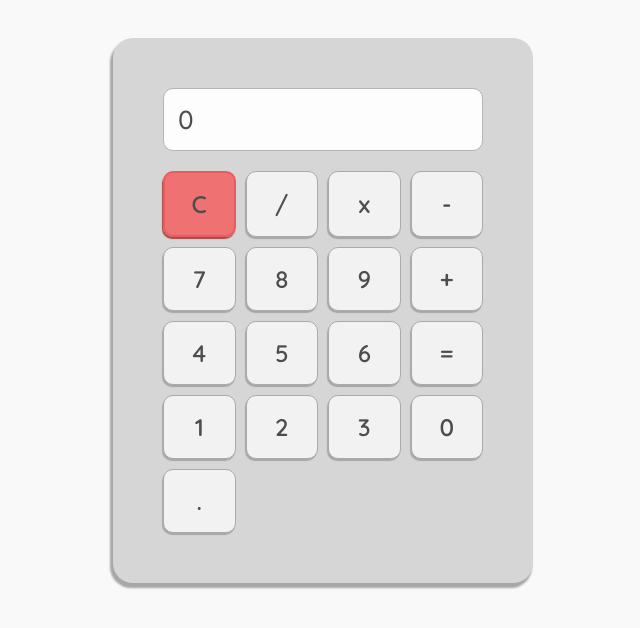
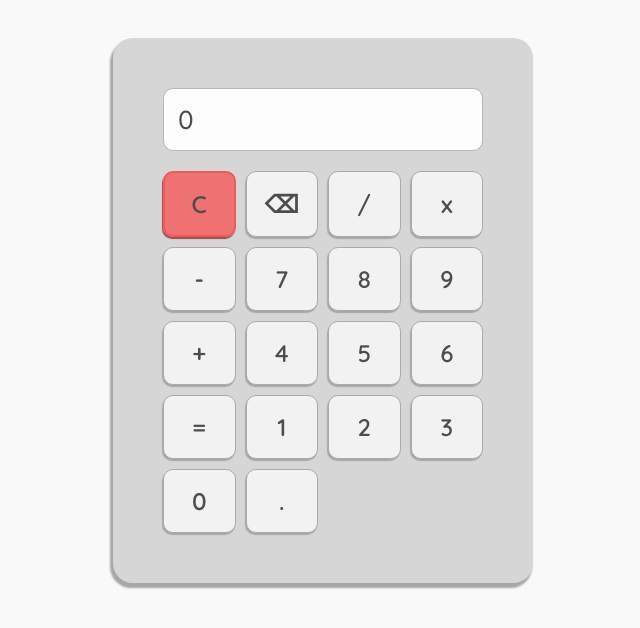
Before and after one commit to Maryann-beep/React-calculator-app, a React (Vite) app: page / in a window 1280 px wide. Shown: the top 628 px of the page, without its empty margins (317-957 px from the left). Built offline with nearby package versions, Linux system fonts and the light colour scheme.

Commit message:
Fix calculator bug with multi-digit number input

```diff
--- a/package.json
+++ b/package.json
@@ -3,6 +3,8 @@
   "private": true,
   "version": "0.0.0",
   "type": "module",
+  "homepage": "https://mary1na-code.github.io/React-calculator-app/",
+
   "scripts": {
     "dev": "vite",
     "build": "vite build",
--- a/src/App.jsx
+++ b/src/App.jsx
@@ -1,55 +1,57 @@
 import { useState } from "react";
-import { evaluate } from "mathjs"; // mathjs safely evaluates expressions
+import { evaluate } from "mathjs";
 import "./App.css";
 
-function App() {
-  const buttons = [
-    "C", "/", "x", "-",
-    "7", "8", "9", "+",
-    "4", "5", "6", "=",
-    "1", "2", "3", "0", "."
-  ];
+const BUTTONS = [
+  "C", "⌫", "/", "x", "-",
+  "7", "8", "9", "+",
+  "4", "5", "6", "=",
+  "1", "2", "3", "0", "."
+];
 
-  const [tokens, setTokens] = useState([]); // store everything as tokens
-  const [display, setDisplay] = useState("0");
+const OPERATORS = ["/", "x", "-", "+"];
 
-  const handleClick = (value) => {
-    if (value === "C") {
-      setTokens([]);
-      setDisplay("0");
+export default function App() {
+  const [expression, setExpression] = useState("");
+
+  const handleInput = (val) => {
+    if (val === "C") return setExpression("");
+
+    if (val === "⌫"){
+      setExpression(prev => prev.slice(0, -1));
       return;
     }
 
-    if (value === "=") {
+    if (val === "=") {
       try {
-        // join tokens into a string expression
-        const expr = tokens.join(" ").replace(/x/g, "*");
-        const result = evaluate(expr);
-        setDisplay(String(result));
-        setTokens([String(result)]); // allow chaining further calculations
+        const result = evaluate(expression.replace(/x/g, "*"));
+        setExpression(String(result));
       } catch {
-        setDisplay("Error");
-        setTokens([]);
+        setExpression("Error");
       }
       return;
     }
 
-    // otherwise add token
-    setTokens((prev) => [...prev, value]);
-    setDisplay((prev) =>
-      prev === "0" ? value : prev + value
-    );
+    // Prevent double operators
+    const lastChar = expression.slice(-1);
+    if (OPERATORS.includes(val) && OPERATORS.includes(lastChar)) {
+      setExpression(prev => prev.slice(0, -1) + val);
+      return;
+    }
+
+    setExpression(prev => (prev === "0" ? val : prev + val));
   };
 
   return (
     <div className="calculator">
-      <div className="display-screen">{display}</div>
+      <div className="display-screen">{expression || "0"}</div>
       <div className="buttons-container">
-        {buttons.map((btn) => (
+        {BUTTONS.map((btn) => (
           <button
-          key={btn}
-          className={`button ${btn === 'C' ? 'clear-btn' : ''} ${btn === '=' ? 'equal-btn' : ''} ${btn === '+' ? 'add-btn' : ''}`}
-          onClick={() => handleClick(btn)}>
+            key={btn}
+            className={`button ${getBtnClass(btn)}`}
+            onClick={() => handleInput(btn)}
+          >
             {btn}
           </button>
         ))}
@@ -58,4 +60,9 @@ function App() {
   );
 }
 
-export default App;
+const getBtnClass = (btn) => {
+  if (btn === "C") return "clear-btn";
+  if (btn === "=") return "equal-btn";
+  if (["+", "-", "x", "/"].includes(btn)) return "operator-btn";
+  return "";
+};
```
Also changed, not shown: 1 other file (tests, documents, lock files or other folders).
